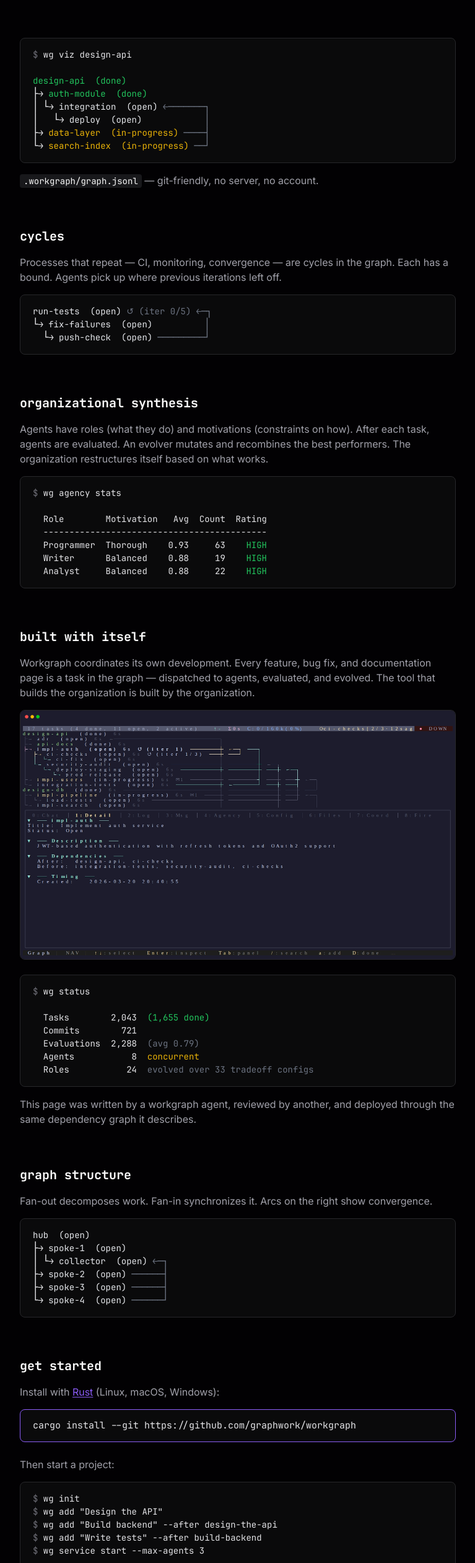
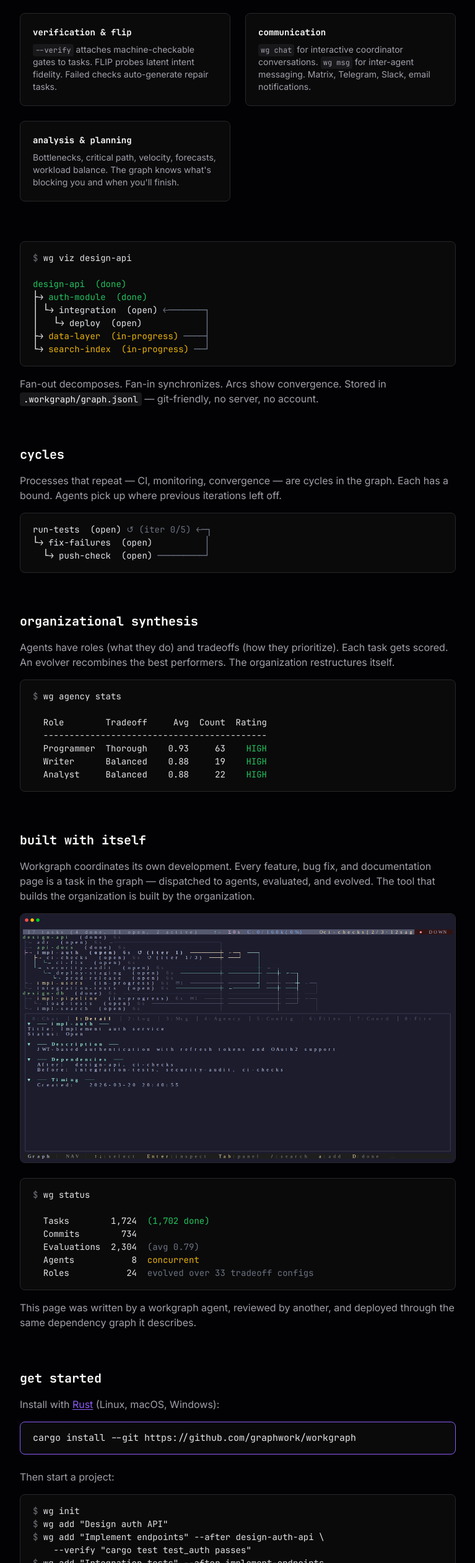
Before and after one commit to graphwork/graphwork.github.io, an Astro site: page / in a window 1280 px wide. Shown: the part 1377-3898 px from the top of the page at 62% size, without its empty margins (256-1023 px from the left). Built offline with nearby package versions, Linux system fonts and the light colour scheme; Astro itself is replaced by a stand-in of ours.

Commit message:
feat: update index page — fix terminology, add features, modernize demo (website-update-index)
- Fix "motivations" → "tradeoffs" terminology (2 places)
- Update self-hosting stats to current numbers (1,702 done, 734 commits, 2,304 evals)
- Add 3 feature cards: verification & FLIP, communication, analysis & planning
- Merge graph structure section into viz (condense)
- Update get-started demo to show --verify and wg chat
- Tighten copy throughout

```diff
--- a/src/pages/index.astro
+++ b/src/pages/index.astro
@@ -84,6 +84,27 @@
             the best performers. The organization improves itself.
           </p>
         </div>
+        <div class="feature-card">
+          <h3 class="text-sm font-bold text-zinc-50 mb-2 font-mono lowercase">verification &amp; FLIP</h3>
+          <p class="text-sm text-text-secondary">
+            <code class="text-xs bg-bg-tertiary px-1 py-0.5 rounded">--verify</code> attaches machine-checkable gates to tasks.
+            FLIP probes latent intent fidelity. Failed checks auto-generate repair tasks.
+          </p>
+        </div>
+        <div class="feature-card">
+          <h3 class="text-sm font-bold text-zinc-50 mb-2 font-mono lowercase">communication</h3>
+          <p class="text-sm text-text-secondary">
+            <code class="text-xs bg-bg-tertiary px-1 py-0.5 rounded">wg chat</code> for interactive coordinator conversations.
+            <code class="text-xs bg-bg-tertiary px-1 py-0.5 rounded">wg msg</code> for inter-agent messaging. Matrix, Telegram, Slack, email notifications.
+          </p>
+        </div>
+        <div class="feature-card">
+          <h3 class="text-sm font-bold text-zinc-50 mb-2 font-mono lowercase">analysis &amp; planning</h3>
+          <p class="text-sm text-text-secondary">
+            Bottlenecks, critical path, velocity, forecasts, workload balance.
+            The graph knows what's blocking you and when you'll finish.
+          </p>
+        </div>
       </div>
     </section>
 
@@ -98,7 +119,8 @@
 ├→ <span class="c-ip">data-layer  (in-progress)</span> <span class="c-dim">────┤</span>
 └→ <span class="c-ip">search-index  (in-progress)</span> <span class="c-dim">──┘</span></pre>
       <p class="text-text-secondary mt-4">
-        <code class="bg-bg-tertiary px-1.5 py-0.5 rounded text-sm font-mono text-zinc-50">.workgraph/graph.jsonl</code> — git-friendly, no server, no account.
+        Fan-out decomposes. Fan-in synchronizes. Arcs show convergence.
+        Stored in <code class="bg-bg-tertiary px-1.5 py-0.5 rounded text-sm font-mono text-zinc-50">.workgraph/graph.jsonl</code> — git-friendly, no server, no account.
       </p>
     </section>
 
@@ -119,14 +141,13 @@
     <section class="mb-16">
       <h2 class="text-xl font-bold text-zinc-50 mb-4 font-mono lowercase">organizational synthesis</h2>
       <p class="text-text-secondary mb-4">
-        Agents have roles (what they do) and motivations (constraints
-        on how). After each task, agents are evaluated. An evolver
-        mutates and recombines the best performers. The organization
-        restructures itself based on what works.
+        Agents have roles (what they do) and tradeoffs (how they prioritize).
+        Each task gets scored. An evolver recombines the best performers.
+        The organization restructures itself.
       </p>
       <pre class="viz-block"><span class="text-text-tertiary">$</span> wg agency stats
 
-  Role        Motivation   Avg  Count  Rating
+  Role        Tradeoff     Avg  Count  Rating
   -------------------------------------------
   Programmer  Thorough    0.93     63    <span class="c-done">HIGH</span>
   Writer      Balanced    0.88     19    <span class="c-done">HIGH</span>
@@ -145,32 +166,18 @@
       <div class="self-hosting-screenshot mb-6">
         <img src="/features/dashboard.png" alt="Workgraph TUI showing its own task graph during development" loading="lazy" />
       </div>
+      <!-- Update these numbers from wg status / wg agency stats -->
       <pre class="viz-block"><span class="text-text-tertiary">$</span> wg status
 
-  Tasks        2,043  <span class="c-done">(1,655 done)</span>
-  Commits        721
-  Evaluations  2,288  <span class="c-dim">(avg 0.79)</span>
+  Tasks        1,724  <span class="c-done">(1,702 done)</span>
+  Commits        734
+  Evaluations  2,304  <span class="c-dim">(avg 0.79)</span>
   Agents           8  <span class="c-ip">concurrent</span>
   Roles           24  <span class="c-dim">evolved over 33 tradeoff configs</span></pre>
       <p class="text-text-secondary mt-4">
         This page was written by a workgraph agent, reviewed by another,
         and deployed through the same dependency graph it describes.
       </p>
-    </section>
-
-    <!-- Graph Structure -->
-    <section class="mb-16">
-      <h2 class="text-xl font-bold text-zinc-50 mb-4 font-mono lowercase">graph structure</h2>
-      <p class="text-text-secondary mb-4">
-        Fan-out decomposes work. Fan-in synchronizes it.
-        Arcs on the right show convergence.
-      </p>
-      <pre class="viz-block"><span class="c-open">hub  (open)</span>
-├→ <span class="c-open">spoke-1  (open)</span>
-│ └→ <span class="c-open">collector  (open)</span> <span class="c-dim">←─┐</span>
-├→ <span class="c-open">spoke-2  (open)</span> <span class="c-dim">──────┤</span>
-├→ <span class="c-open">spoke-3  (open)</span> <span class="c-dim">──────┤</span>
-└→ <span class="c-open">spoke-4  (open)</span> <span class="c-dim">──────┘</span></pre>
     </section>
 
     <!-- Install -->
@@ -182,14 +189,15 @@
       <pre class="install-cmd">cargo install --git https://github.com/graphwork/workgraph</pre>
       <p class="text-text-secondary mt-6 mb-4">Then start a project:</p>
       <pre class="viz-block"><span class="text-text-tertiary">$</span> wg init
-<span class="text-text-tertiary">$</span> wg add "Design the API"
-<span class="text-text-tertiary">$</span> wg add "Build backend" --after design-the-api
-<span class="text-text-tertiary">$</span> wg add "Write tests" --after build-backend
-<span class="text-text-tertiary">$</span> wg service start --max-agents 3</pre>
+<span class="text-text-tertiary">$</span> wg add "Design auth API"
+<span class="text-text-tertiary">$</span> wg add "Implement endpoints" --after design-auth-api \
+    --verify "cargo test test_auth passes"
+<span class="text-text-tertiary">$</span> wg add "Integration tests" --after implement-endpoints
+<span class="text-text-tertiary">$</span> wg service start --max-agents 4
+<span class="text-text-tertiary">$</span> wg chat "What's blocking the auth work?"</pre>
       <p class="text-text-secondary mt-4">
-        The service dispatches agents to ready tasks, evaluates
-        results, evolves the agent population, and loops.
-        You define structure. It does the rest.
+        The service dispatches agents, verifies results, evolves
+        the agent population, and loops. You define structure. It does the rest.
       </p>
     </section>
 
```
